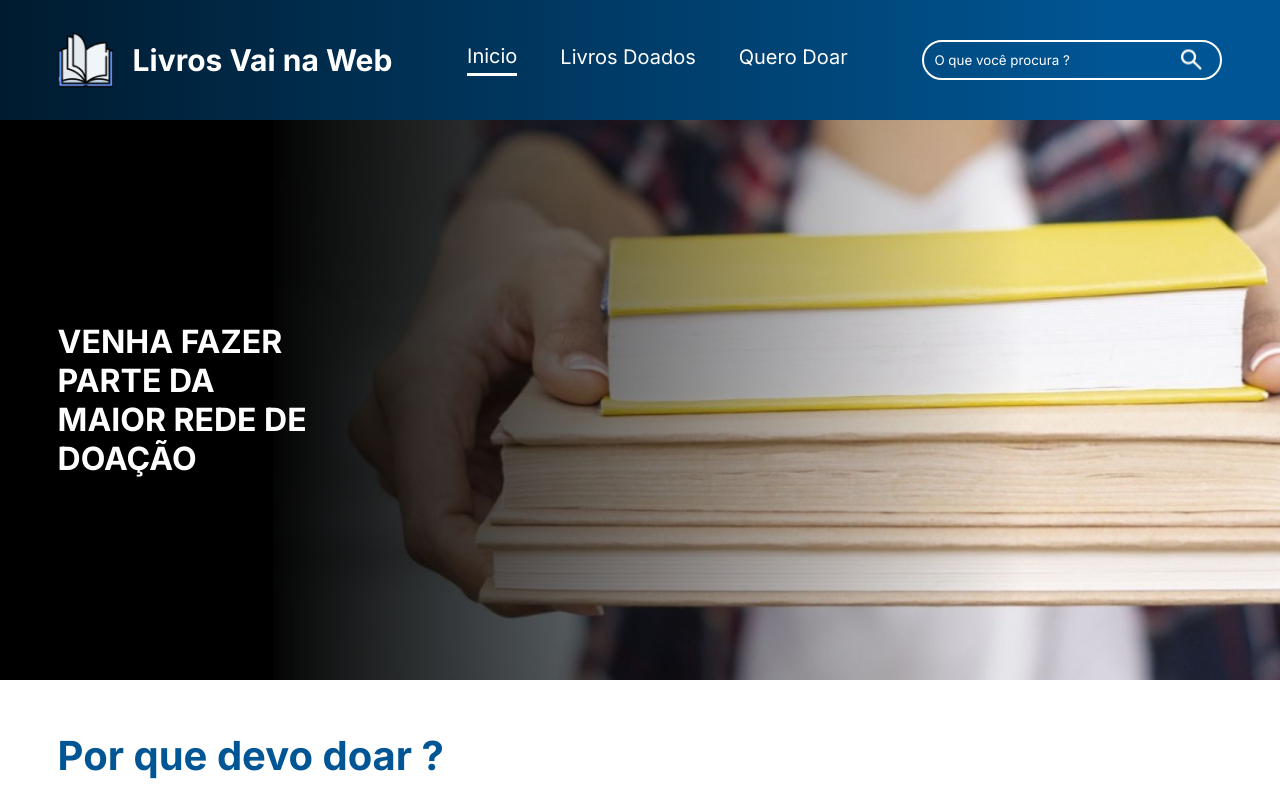
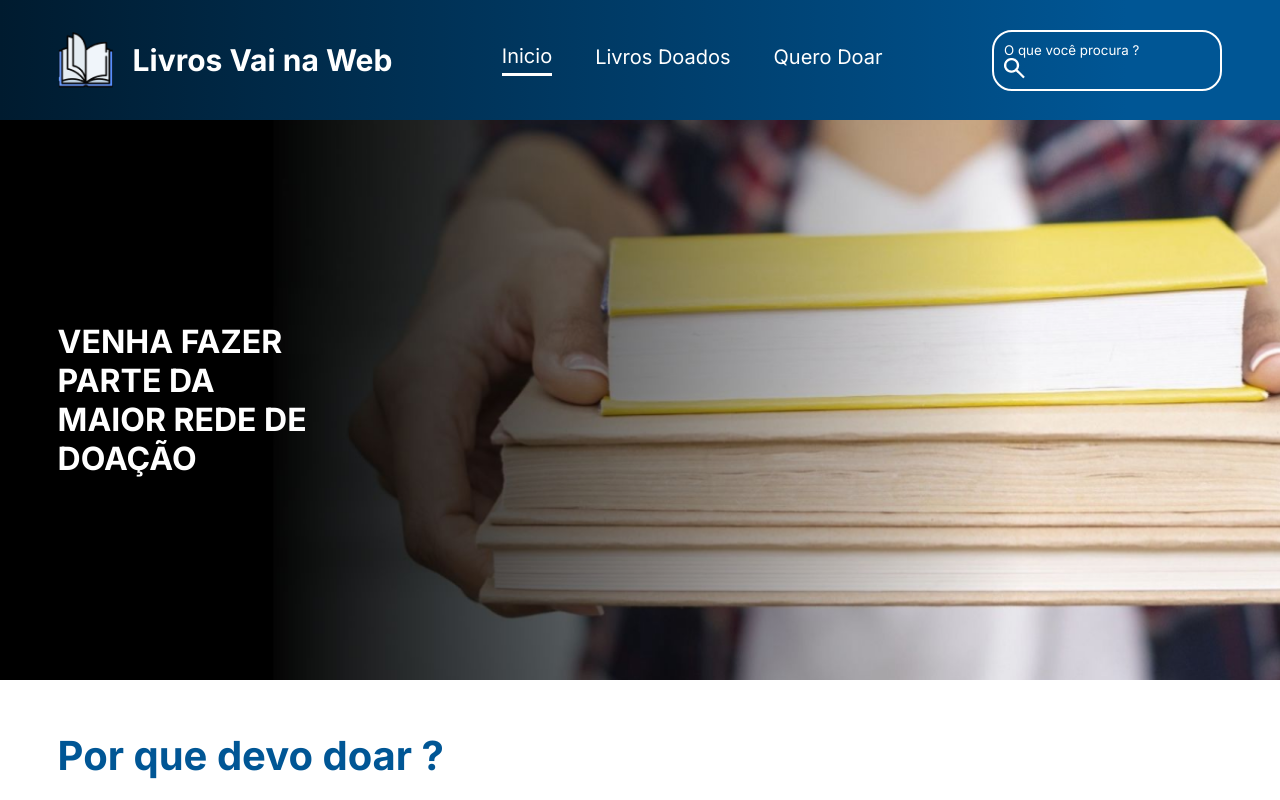
Before and after one commit to lucasssantos94/vnw-livros, a React (Vite) app: page / in a window 1280 px wide. Shown: the top 800 px of the page. Built offline with nearby package versions, Linux system fonts and the light colour scheme.

Commit message:
fix: adjusted FormSearch

```diff
--- a/src/components/FormSearch/style.module.scss
+++ b/src/components/FormSearch/style.module.scss
@@ -1,16 +1,19 @@
 .form-search {
     position: relative;
+    background-color: transparent;
+    border: 2px solid global.$light-color;
+    border-radius: 2rem;
+    width: 18vw;
+    @include global.flex($align: center, $justify: space-between);
+    padding: 1rem;
 
     input {
+        outline: none;
         background-color: transparent;
-        border: 2px solid global.$light-color;
-        border-radius: 2rem;
-        width: 30rem;
-        padding: 1rem;
-        outline: none;
+        border: none;
+        width: 90%;
         color: global.$light-color;
         font-family: inter, sans-serif;
-        overflow-x: hidden;
 
         &::placeholder {
             color: global.$light-color;
@@ -20,11 +23,7 @@
     .btn-search {
         background-color: transparent;
         border: 0;
-        position: absolute;
-        top: 50%;
-        right: 2rem;
-        transform: translateY(-50%);
+        z-index: 1000;
         cursor: pointer;
-        z-index: 1000;
     }
 }
```
